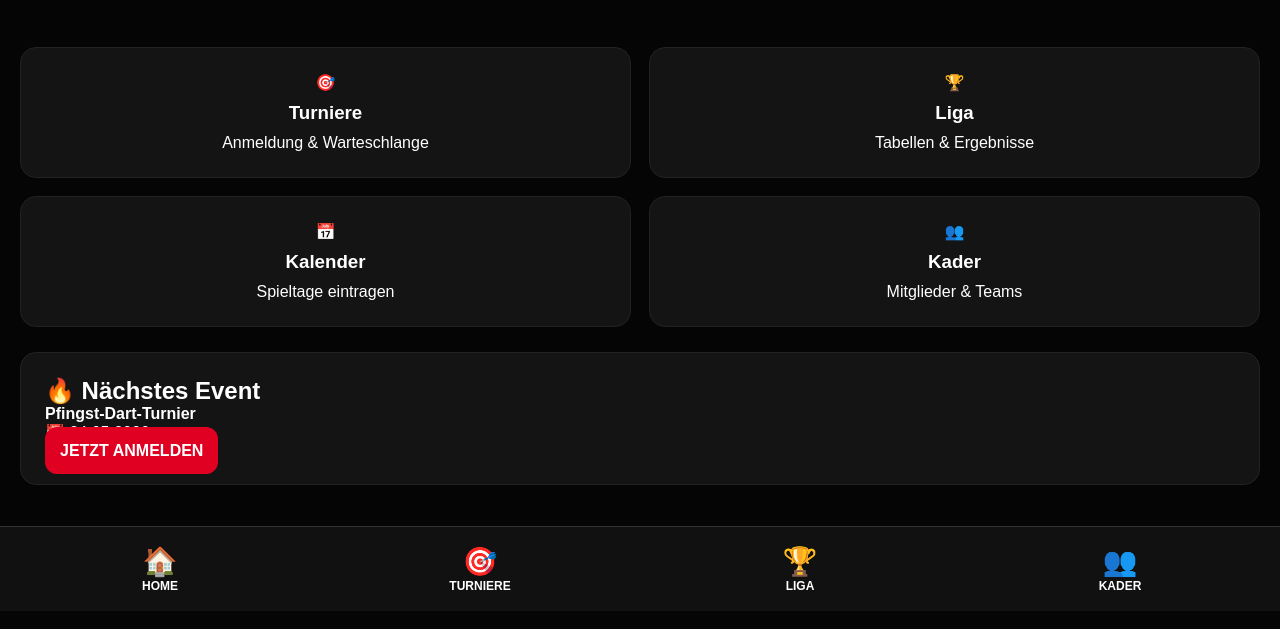
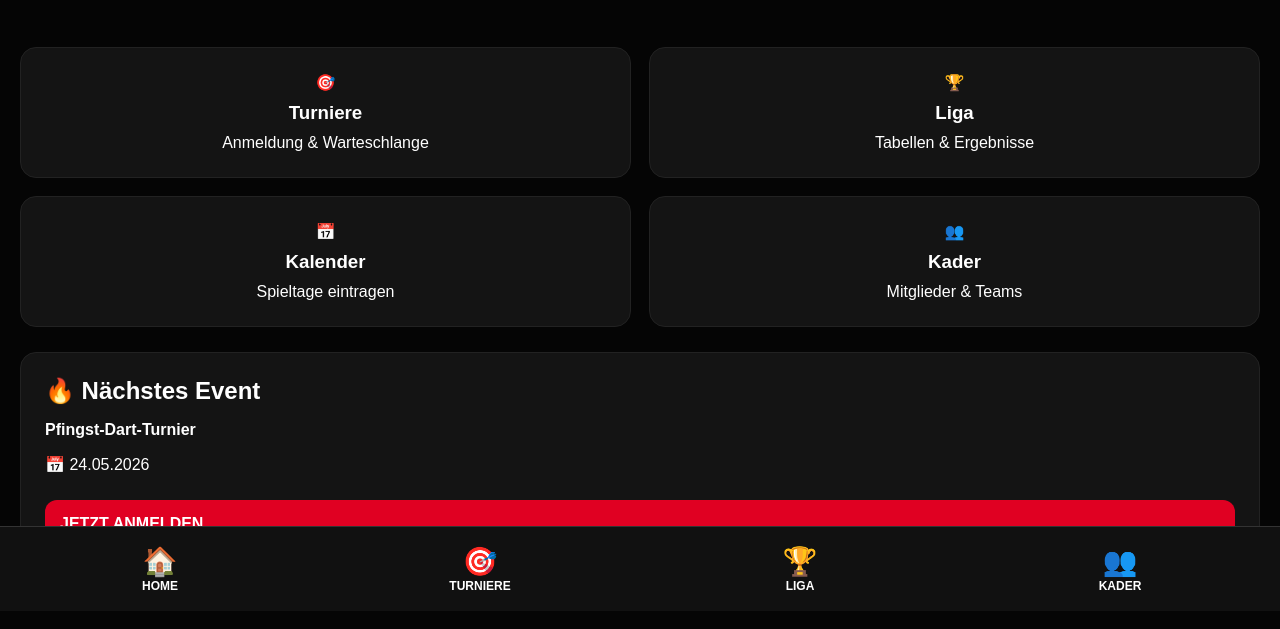
Before and after one commit to kevth22/turnier.dannis-treff, a plain HTML site: page index.html in a window 1280 px wide. Shown: the part 189-818 px from the top of the page. Drawn offline with Linux system fonts and the light colour scheme.

Commit message:
Update style.css

```diff
--- a/style.css
+++ b/style.css
@@ -932,3 +932,16 @@ footer {
   }
 
 }
+/* =========================
+   NÄCHSTES EVENT FIX
+========================= */
+
+.info-card {
+  display: flex;
+  flex-direction: column;
+  gap: 16px;
+}
+
+.info-card .main-button {
+  margin-top: 10px;
+}
```
